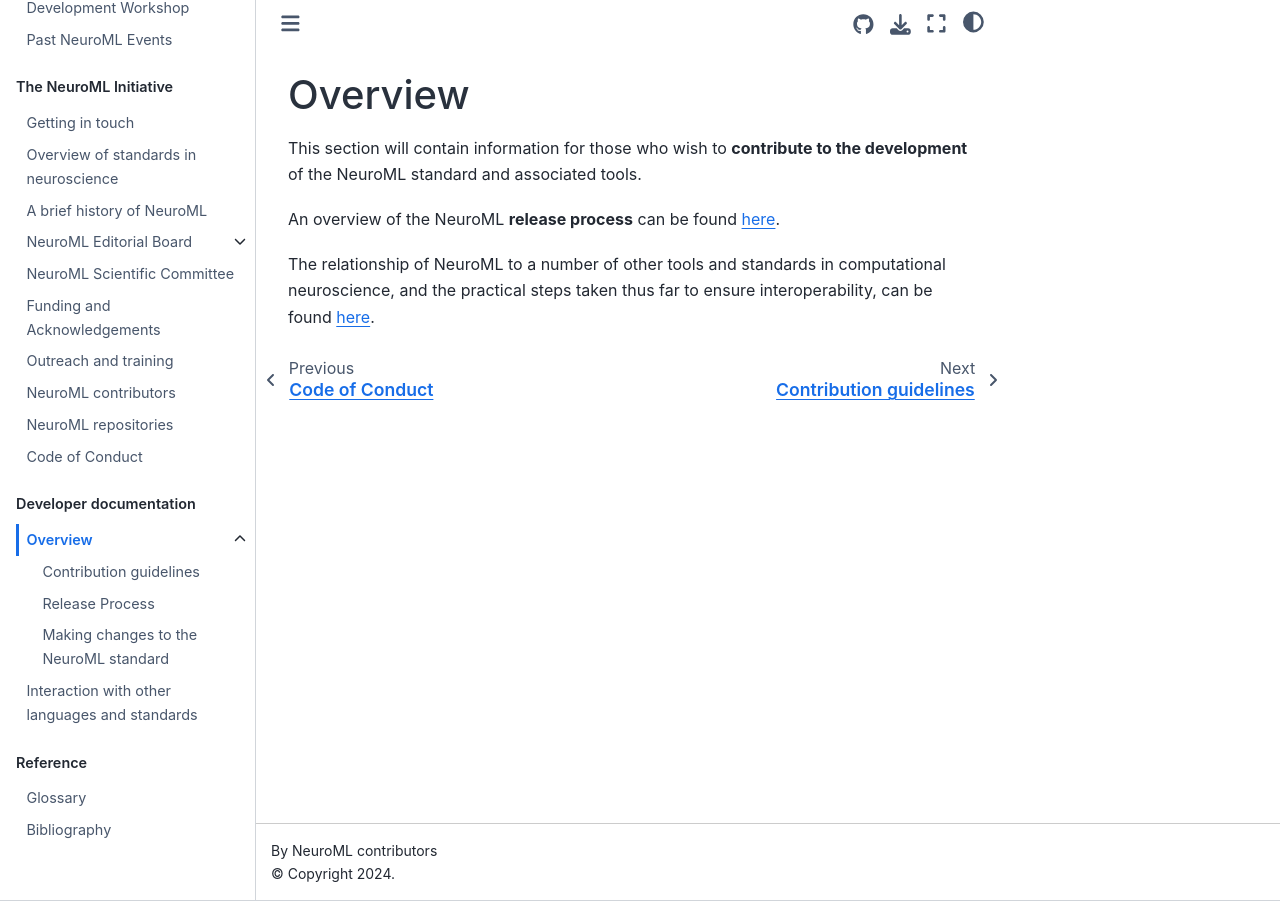
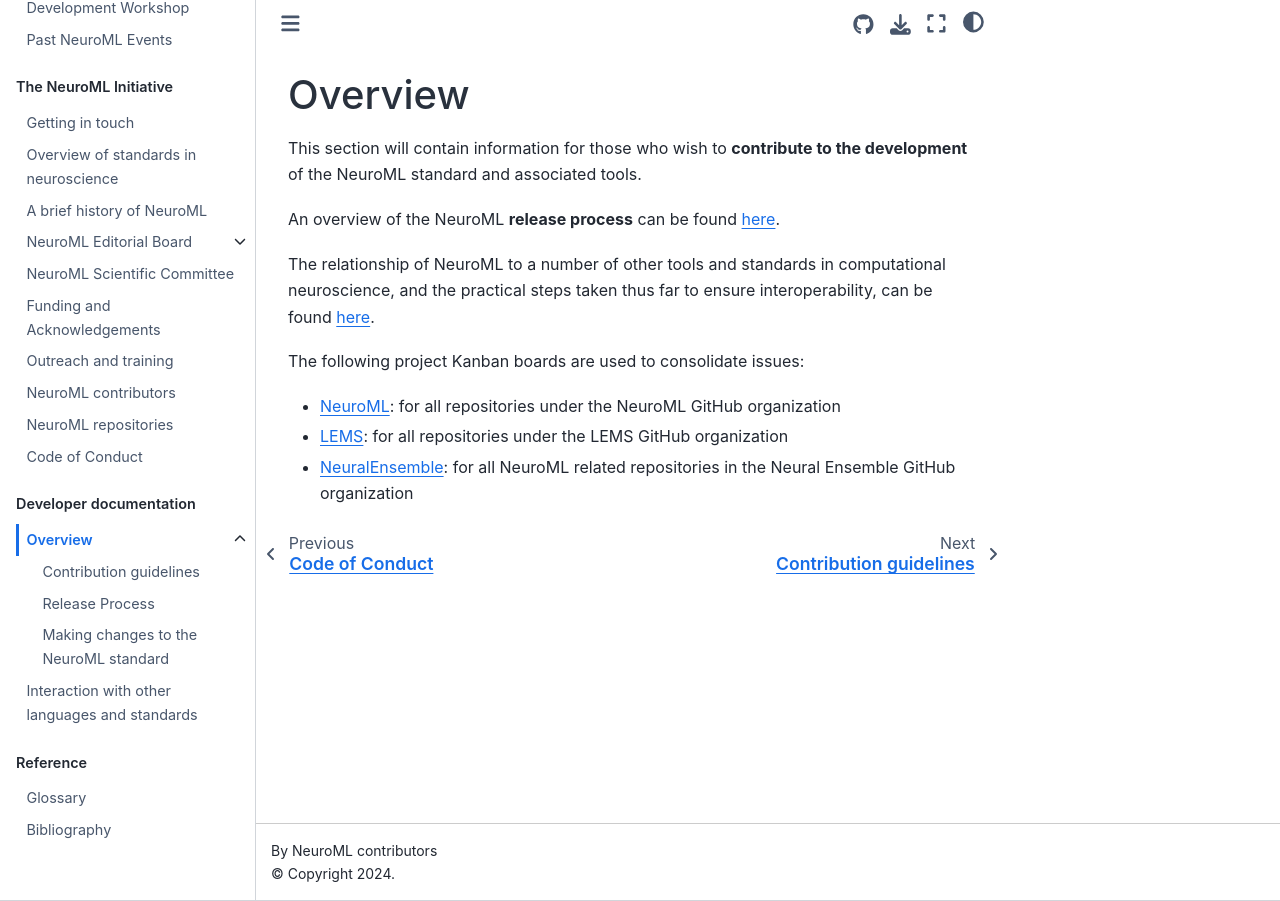
Before and after one commit to NeuroML/Documentation, a Jupyter Book: the page built from source/Devdocs/Devdocs.md, in a window 1280 px wide. Built offline with Jupyter Book 1.0.4 settings and Sphinx 7.4.7 and the Sphinx Book theme 1.1.4, drawn with Linux system fonts in a browser that asks for light colours; pages that are not in the unit, such as notebooks, are missing from menus.

Commit message:
feat(devdocs): list kanban boards

```diff
--- a/source/Devdocs/Devdocs.md
+++ b/source/Devdocs/Devdocs.md
@@ -7,3 +7,9 @@ An overview of the NeuroML **release process** can be found {ref}`here <devdocs:
 
 The relationship of NeuroML to a number of other tools and standards in computational neuroscience,
 and the practical steps taken thus far to ensure interoperability, can be found {ref}`here <devdocs:interaction>`.
+
+The following project Kanban boards are used to consolidate issues:
+
+- [NeuroML](https://github.com/orgs/NeuroML/projects/4/views/1): for all repositories under the NeuroML GitHub organization
+- [LEMS](https://github.com/orgs/LEMS/projects/2/views/1): for all repositories under the LEMS GitHub organization
+- [NeuralEnsemble](https://github.com/orgs/NeuralEnsemble/projects/1/views/1): for all NeuroML related repositories in the Neural Ensemble GitHub organization
```
